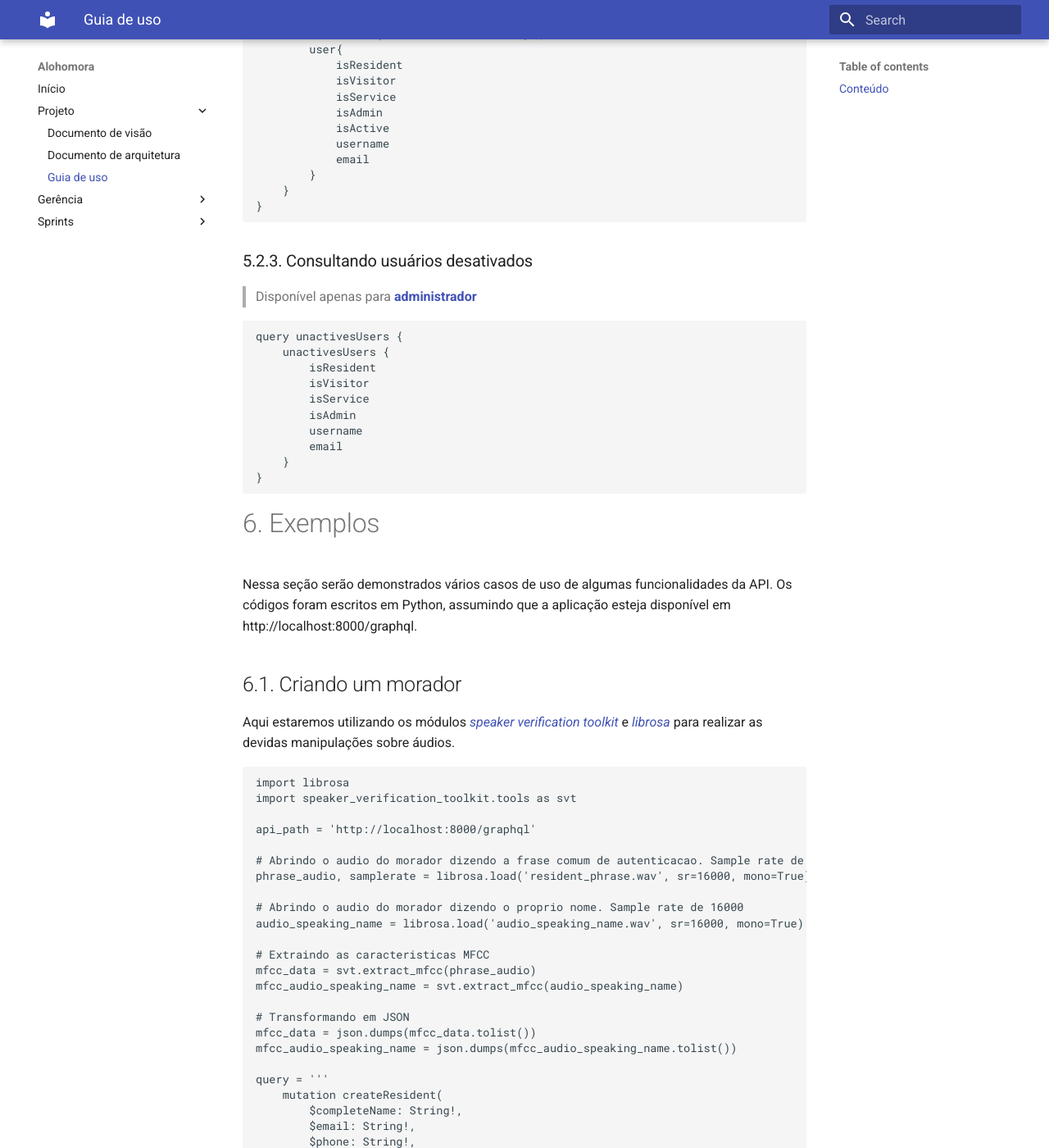
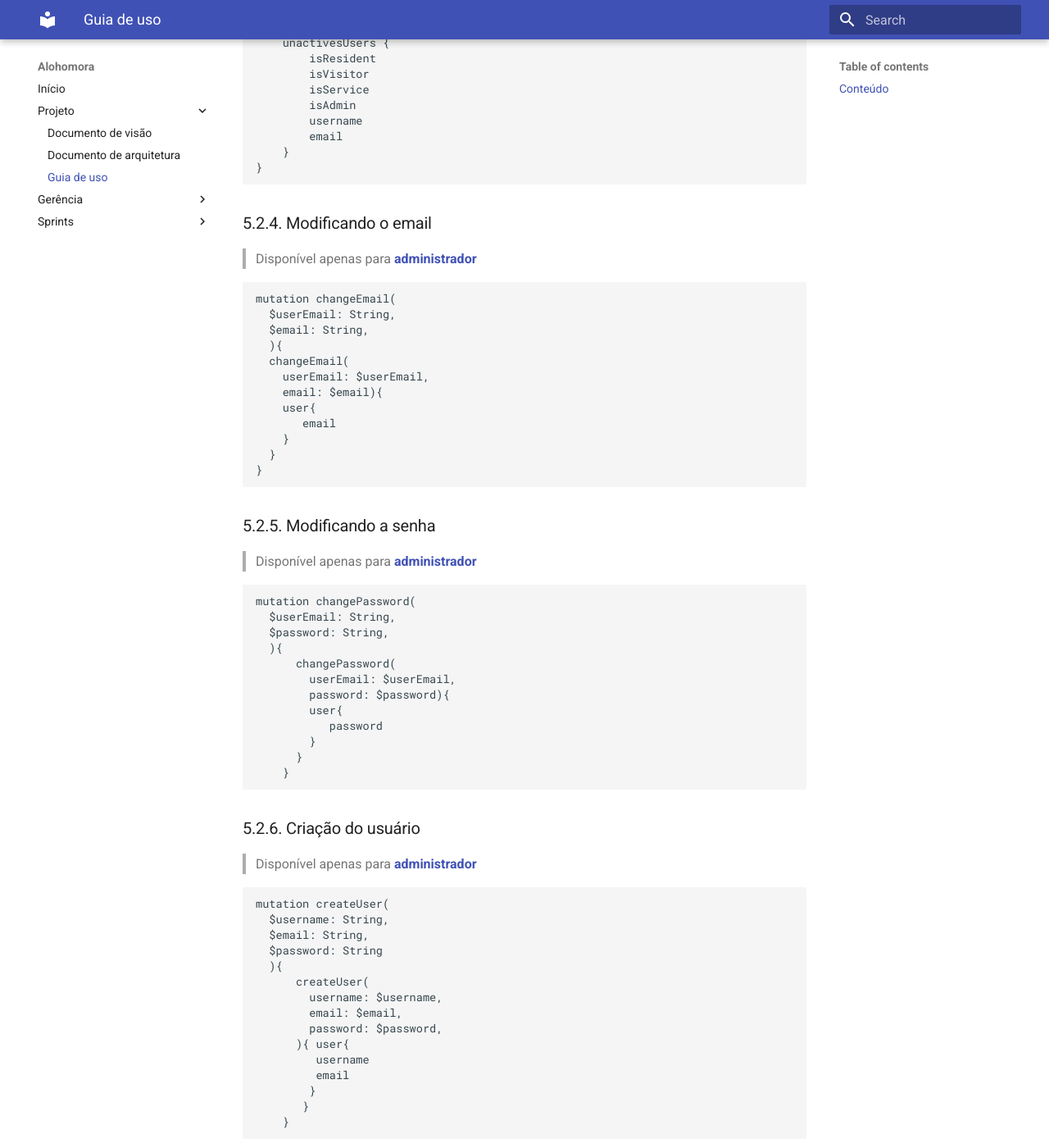
Before and after one commit to fga-eps-mds/2019.2-AlohomoraPage, an MkDocs documentation site: the page built from docs/projeto/guia_de_uso.md, in a window 1280 px wide and 1400 px high, scrolled down 21337 px. Shown: the whole window at 82% size. Built offline with MkDocs 1.6.1 and Material for MkDocs 9.7.7, drawn with Linux system fonts in a browser that asks for light colours; some of the changed text lies outside the part shown.

Commit message:
Atualização do guia de uso.
Co-authored-by: Rodrigo  <RodrigoTCLima@users.noreply.github.com>

````diff
--- a/docs/projeto/guia_de_uso.md
+++ b/docs/projeto/guia_de_uso.md
@@ -48,6 +48,9 @@ Aqui você encontra detalhes sobre cada funcionalidade disponibilizada na API, b
         - 5.2.1 - [Ativando um usuário](#521-ativando-um-usuário)
         - 5.2.2 - [Desativando um usuário](#522-desativando-um-usuário)
         - 5.2.3 - [Consultando usuários desativados](#523-consultando-usuários-desativados)
+        - 5.2.4 - [Modificando o email](#524-modificando-o-email)
+        - 5.2.5 - [Modificando a senha](#525-modificando-a-senha)
+        - 5.2.6 - [Criando usuário](#525-criando-usuário)
 - 6 - [Exemplos](#6-exemplos)
     - 6.1 - [Criando um morador](#61-criando-um-morador)
     - 6.2 - [Realizando login](#62-realizando-login)
@@ -732,30 +735,6 @@ query allEntriesVisitors{
 }
 ```
 
-Consultando todas as entradas pendentes para um apartamento
-```graphql
-query entriesVisitorsPending(
-    $blockNumber: String,
-    $apartmentNumber: String,
-    ){
-        entriesVisitorsPending(
-            blockNumber: $blockNumber,
-            apartmentNumber: $apartmentNumber
-            ){
-                visitor{
-                    completeName
-                    cpf
-                }
-                apartment{
-                    number
-                    block{
-                        number
-                    }
-                }
-                date
-            }
-    }
-```
 
 Consultando todas as entradas de visitante ou de um apartamento.
 
@@ -925,6 +904,67 @@ query unactivesUsers {
 }
 ```
 
+### 5.2.4. Modificando o email
+
+> Disponível apenas para **[administrador](#5-administração)**
+
+```graphql
+mutation changeEmail(
+  $userEmail: String,
+  $email: String,
+  ){
+  changeEmail(
+    userEmail: $userEmail,
+    email: $email){
+    user{
+       email
+    }
+  }
+}
+```
+
+### 5.2.5. Modificando a senha
+
+> Disponível apenas para **[administrador](#5-administração)**
+
+```graphql
+mutation changePassword(
+  $userEmail: String,
+  $password: String,
+  ){
+      changePassword(
+        userEmail: $userEmail,
+        password: $password){
+        user{
+           password
+        }
+      }
+    }
+```
+
+### 5.2.6. Criação do usuário
+
+> Disponível apenas para **[administrador](#5-administração)**
+
+```graphql
+mutation createUser(
+  $username: String,
+  $email: String,
+  $password: String
+  ){
+      createUser(
+        username: $username,
+        email: $email,
+        password: $password,
+      ){ user{
+         username
+         email
+        }
+       }
+    }
+```
+
+
 # 6. Exemplos
 
 Nessa seção serão demonstrados vários casos de uso de algumas funcionalidades da API. Os códigos foram escritos em Python, assumindo que a aplicação esteja disponível em http://localhost:8000/graphql.
````
